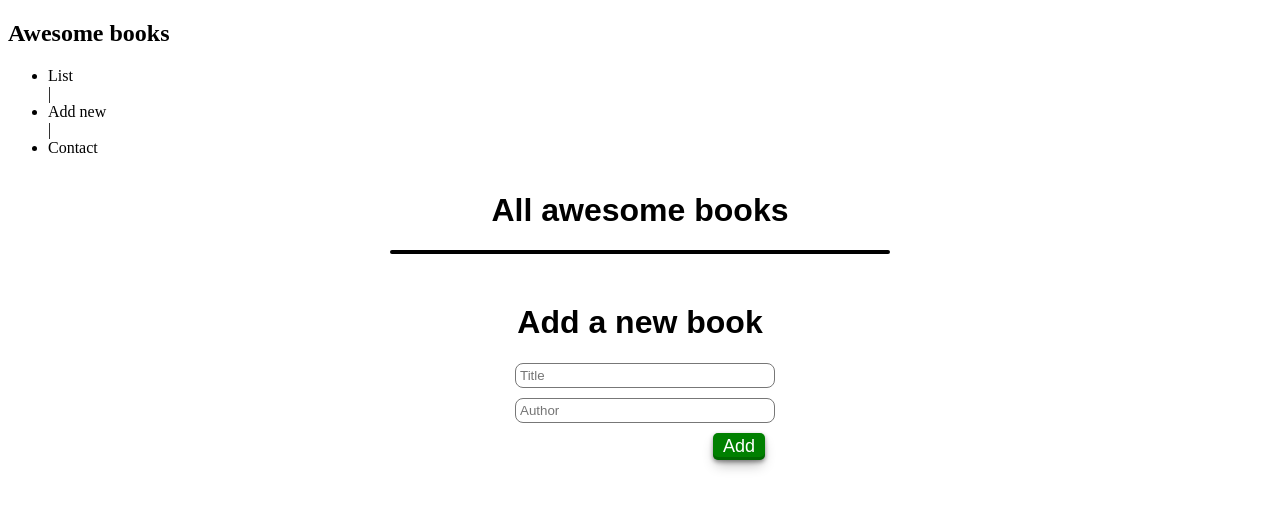
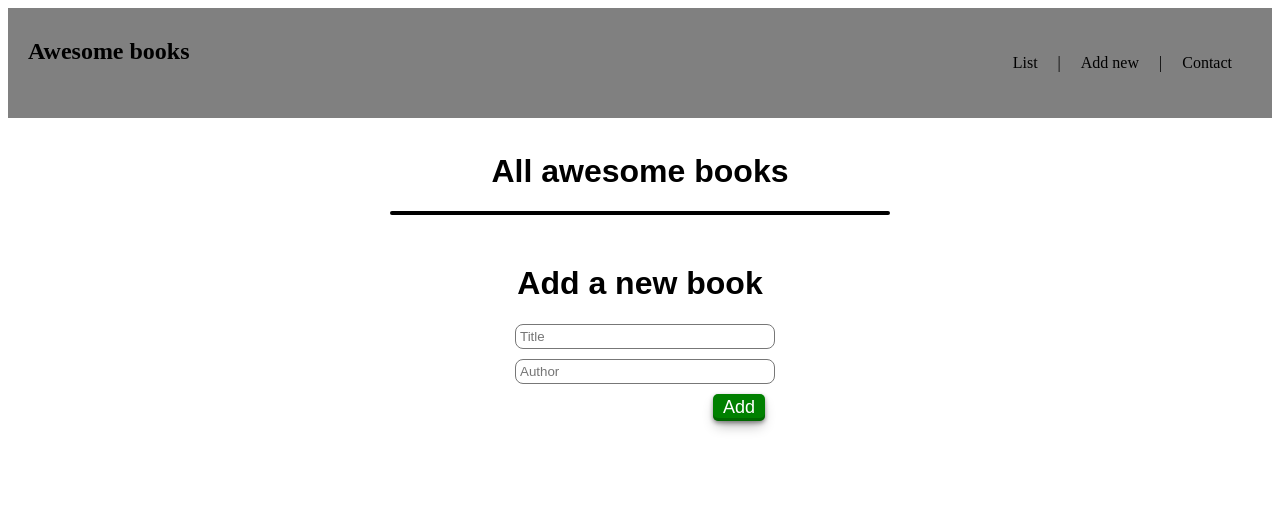
Before and after one commit to IbrohimRasulov/Awesome-Books-2, a plain HTML site: page index.html in a window 1280 px wide. Drawn offline with Linux system fonts and the light colour scheme.

Commit message:
Add styles for navbar and links

```diff
--- a/styles.css
+++ b/styles.css
@@ -4,6 +4,10 @@
   margin-top: 50px;
   margin-right: auto;
   margin-left: auto;
+}
+
+h2 {
+  margin: 0;
 }
 
 .container h1 {
@@ -78,3 +82,42 @@
   border-radius: 5px;
   font-size: 18px;
 }
+
+#nav-container {
+  background-color: gray;
+  margin-top: 0;
+  padding: 30px 20px;
+  display: flex;
+  flex-direction: row;
+  justify-content: space-between;
+}
+
+#nav-links {
+  display: flex;
+  flex-direction: row;
+}
+
+#nav-links li {
+  list-style-type: none;
+  padding: 0 20px;
+}
+
+.hide {
+  display: none;
+}
+
+a:link {
+  text-decoration: none;
+}
+
+a:visited {
+  text-decoration: none;
+}
+
+a:hover {
+  text-decoration: underline;
+}
+
+a:active {
+  text-decoration: underline;
+}
```
